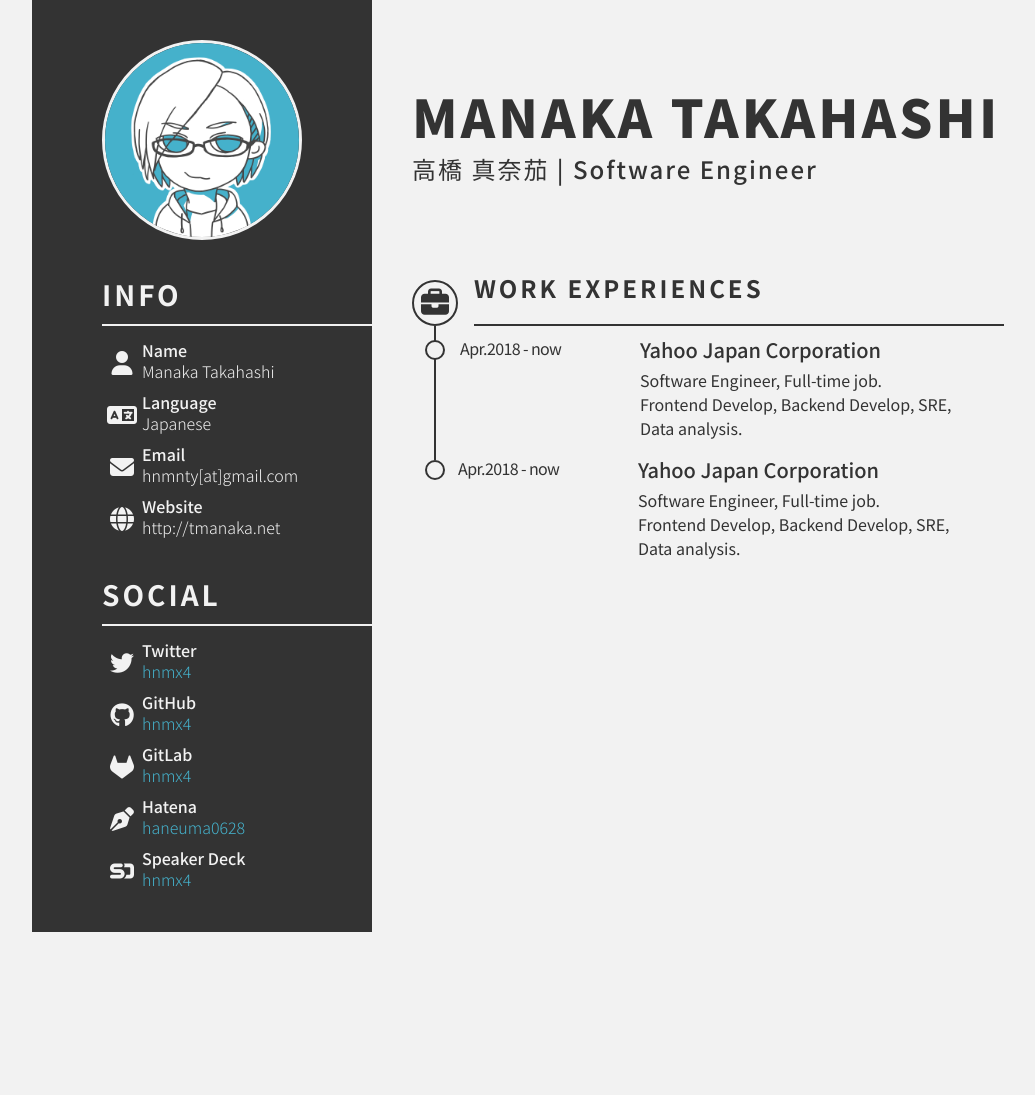
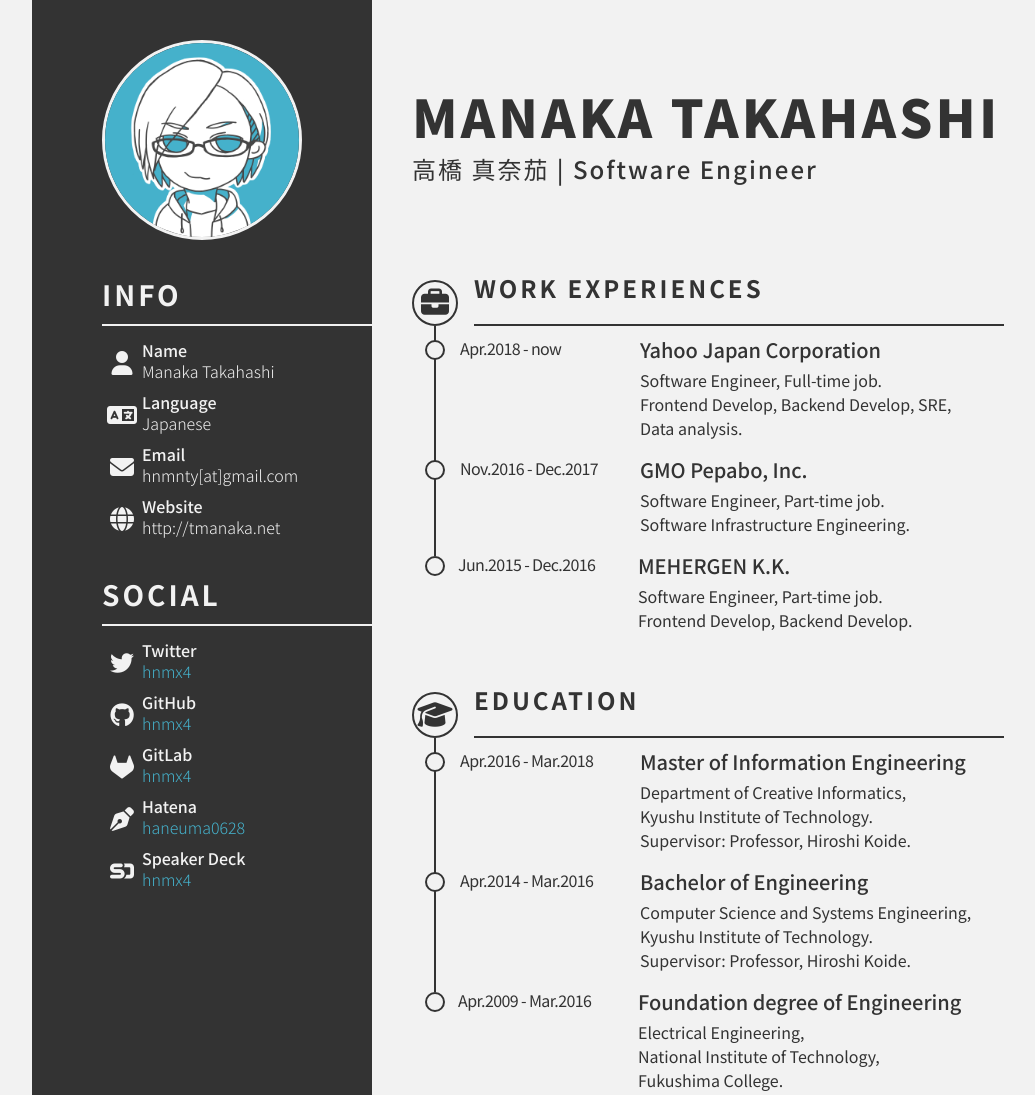
Before and after one commit to hnmx4/tmanaka.net, a plain HTML site: page index.html in a window 1280 px wide. Shown: the top 1095 px of the page, without its empty margins (108-1143 px from the left). Before the commit the page ends 932 px from the top, so only its background shows below. Drawn offline with Linux system fonts and the light colour scheme.

Commit message:
add education section

```diff
--- a/css/common.css
+++ b/css/common.css
@@ -24,14 +24,12 @@ body {
 
     background-color: var(--light);
     display: flex;
-    align-items: center;
     justify-content: center;
 }
 
 h1, h2, h3 { margin: 0; }
 
 #body-wrap {
-    align-items: flex-start;
     display: flex;
     position: relative;
     width: 1000px;
@@ -41,9 +39,6 @@ h1, h2, h3 { margin: 0; }
     color: var(--light);
     font-weight: 300;
     background-color: var(--deep);
-    display: flex;
-    flex-direction: column;
-    justify-content: space-between;
     flex-basis: 340px;
 }
 
@@ -55,3 +50,8 @@ h1, h2, h3 { margin: 0; }
     flex-basis: 660px;
     padding: 0 20px 0 40px;
 }
+
+.item-wrap {
+    margin: 0;
+    padding: 0;
+}
--- a/css/main-container.css
+++ b/css/main-container.css
@@ -10,6 +10,7 @@ header {
 }
 .contents {
 }
+
 h1 {
     color: var(--deep);
     font-family: "Noto Sans JP", Helvetica;
@@ -34,14 +35,16 @@ h1 {
     white-space: nowrap;
 }
 
-.main-section-title {
+#main section {
+    margin-bottom: 60px;
+}
+#main .section-title {
     display: flex;
     flex-direction: row;
 }
-.main-section-label {
+#main .section-label {
     font-size: 28px;
     line-height: 28px;
-
     width: 46px;
     height: 46px;
     border-radius: 46px;
@@ -51,13 +54,23 @@ h1 {
     align-items: center;
     justify-content: center;
 }
-.main-section-name {
+#main .section-name {
     letter-spacing: 3px;
     width: 530px;
     margin: 0 0 0 16px;
     padding: 0 0 16px 0;
     border-bottom: solid 2px var(--deep);
 }
+
+#main .item:not(:last-child) {
+    padding-bottom: 20px;
+}
+
+.time-series .item-wrap {
+    padding: 0;
+    margin: 0 0 0 22px;
+}
+/* section-title と　item の間の線を埋める */
 .time-series .pad {
     list-style-type: none;
     content: '';
@@ -65,44 +78,39 @@ h1 {
     width: 100%;
     border-left: 2px solid var(--deep);
 }
-.time-series .item-wrap {
-    padding: 0;
-    margin: 0 0 0 22px;
-}
-.time-series-item:before {
+.time-series .item:before {
     content: '';
     width: 16px;
     height: 16px;
     position: absolute;
     left: 393px;  /* =340+40+13 */
-    /* z-index: 1; */
     border-radius: 16px;
     border: 2px solid var(--deep);
     background: var(--light);
 }
-.time-series-item {
+.time-series .item {
     align-items: flex-start;
     display: flex;
     flex-direction: row;
     margin-right: 0;
-    padding-bottom: 20px;
 }
-.time-series-item:not(:last-child) {
+.time-series .item:not(:last-child) {
     border-left: 2px solid var(--deep);
 }
-.time-series-item .text-term {
+
+.time-series .text-term {
     letter-spacing: -0.6px;
     line-height: 16px;
     margin-left: 24px;
     margin-right: 40px;
     width: 140px;
 }
-.time-series-item .item-headline {
+.time-series .item-headline {
     font-size: 20px;
     line-height: 20px;
     font-weight: 500;
 }
-.time-series-item .item-text {
+.time-series .item-text {
     padding-top: 0.5em;
     line-height: 1.5em;
 }
--- a/css/side-container.css
+++ b/css/side-container.css
@@ -18,16 +18,15 @@
 }
 
 #side .item-wrap {
-    display: flex;
-    flex-direction: column;
     justify-content: space-between;
-    margin: 0;
-    padding: 0;
 }
 
 #side .item {
     height: 42px;
     display: flex;
+}
+#side .item:not(:last-child) {
+    margin-bottom: 10px;
 }
 #side .item-label {
     flex-basis: 40px;
@@ -60,7 +59,6 @@
     margin-bottom: 40px;
 }
 
-
 /* image */
 .image-section {
     display: flex;
@@ -74,9 +72,3 @@
     border: solid 3px var(--light);
     border-radius: 50%;
 }
-
-/* info */
-.info-section .item-wrap { height: 198px;  /* =42*4+10*(4-1) */ }
-
-/* social */
-.social-section .item-wrap { height: 250px;  /* =42*5+10*(5-1) */ }
--- a/index.html
+++ b/index.html
@@ -106,15 +106,14 @@
                 </header>
 
                 <div class="contents">
-
                     <section class="time-series work-experiences">
-                        <div class="main-section-title">
-                            <div class="main-section-label"><i class="fas fa-briefcase"></i></div>
-                            <h2 class="main-section-name">WORK EXPERIENCES</h2>
+                        <div class="section-title">
+                            <div class="section-label"><i class="fas fa-briefcase"></i></div>
+                            <h2 class="section-name">WORK EXPERIENCES</h2>
                         </div>
                         <ul class="item-wrap">
                             <li class="pad"></li>
-                            <li class="time-series-item">
+                            <li class="item">
                                 <div class="text-term">Apr.2018 - now</div>
                                 <div>
                                     <h3 class="item-headline">Yahoo Japan Corporation</h3>
@@ -125,14 +124,68 @@
                                     </div>
                                 </div>
                             </li>
-                            <li class="time-series-item">
-                                <div class="text-term">Apr.2018 - now</div>
+                            <li class="item">
+                                <div class="text-term">Nov.2016 - Dec.2017</div>
                                 <div>
-                                    <h3 class="item-headline">Yahoo Japan Corporation</h3>
+                                    <h3 class="item-headline">GMO Pepabo, Inc.</h3>
                                     <div class="item-text">
-                                        Software Engineer, Full-time job.<br />
-                                        Frontend Develop, Backend Develop, SRE, <br />
-                                        Data analysis.
+                                        Software Engineer, Part-time job.<br />
+                                        Software Infrastructure Engineering.
+                                    </div>
+                                </div>
+                            </li>
+                            <li class="item">
+                                <div class="text-term">Jun.2015 - Dec.2016</div>
+                                <div>
+                                    <h3 class="item-headline">MEHERGEN K.K.</h3>
+                                    <div class="item-text">
+                                        Software Engineer, Part-time job.<br />
+                                        Frontend Develop, Backend Develop.
+                                    </div>
+                                </div>
+                            </li>
+                        </ul>
+                    </section>
+
+                    <section class="time-series education">
+                        <div class="section-title">
+                            <div class="section-label"><i class="fas fa-graduation-cap"></i></div>
+                            <h2 class="section-name">EDUCATION</h2>
+                        </div>
+                        <ul class="item-wrap">
+                            <li class="pad"></li>
+                            <li class="item">
+                                <div class="text-term">Apr.2016 - Mar.2018</div>
+                                <div>
+                                    <h3 class="item-headline">Master of Information Engineering</h3>
+                                    <div class="item-text">
+                                        Department of Creative Informatics,<br />
+                                        Kyushu Institute of Technology.<br />
+                                        Supervisor: Professor, Hiroshi Koide.
+                                    </div>
+                                </div>
+                            </li>
+
+                            <li class="item">
+                                <div class="text-term">Apr.2014 - Mar.2016</div>
+                                <div>
+                                    <h3 class="item-headline">Bachelor of Engineering</h3>
+                                    <div class="item-text">
+                                        Computer Science and Systems Engineering,<br />
+                                        Kyushu Institute of Technology.<br />
+                                        Supervisor: Professor, Hiroshi Koide.
+                                    </div>
+                                </div>
+                            </li>
+
+                            <li class="item">
+                                <div class="text-term">Apr.2009 - Mar.2016</div>
+                                <div>
+                                    <h3 class="item-headline">Foundation degree of Engineering</h3>
+                                    <div class="item-text">
+                                        Electrical Engineering,<br />
+                                        National Institute of Technology,<br />
+                                        Fukushima College.
                                     </div>
                                 </div>
                             </li>
```
